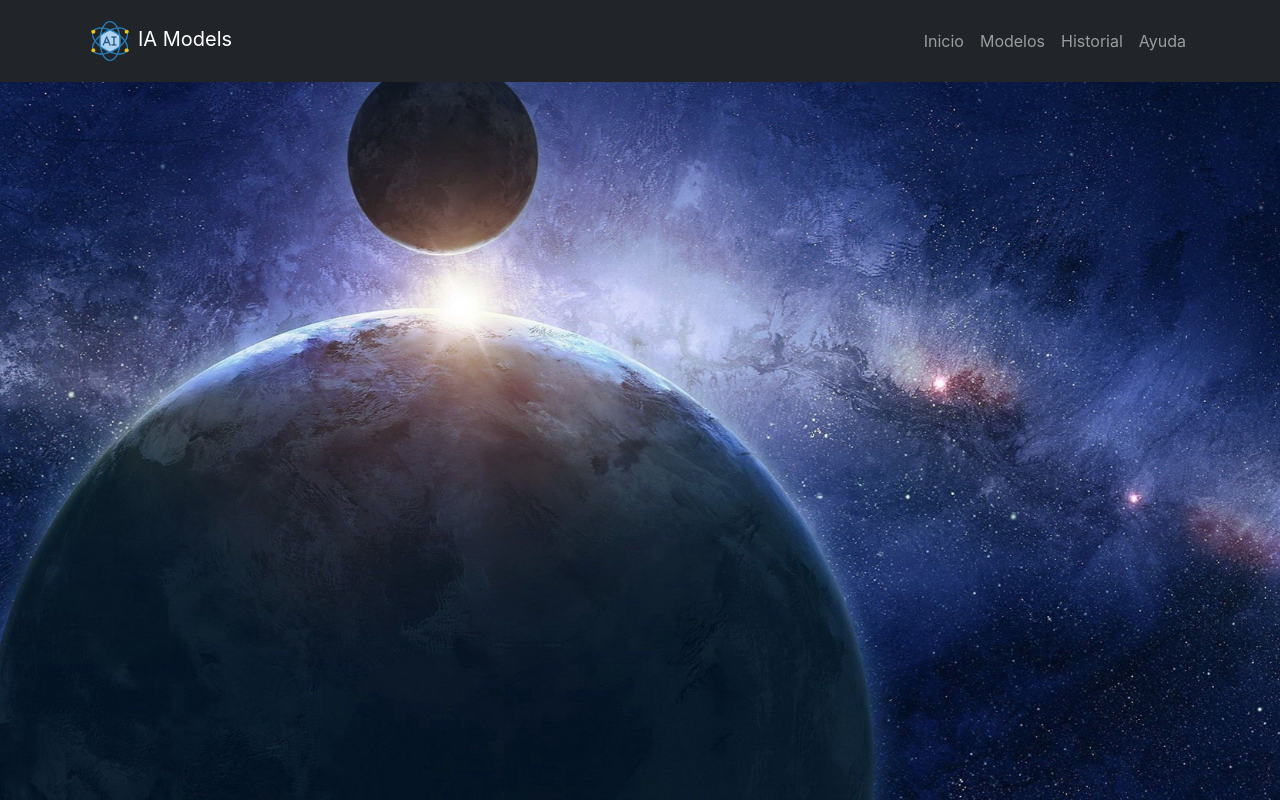
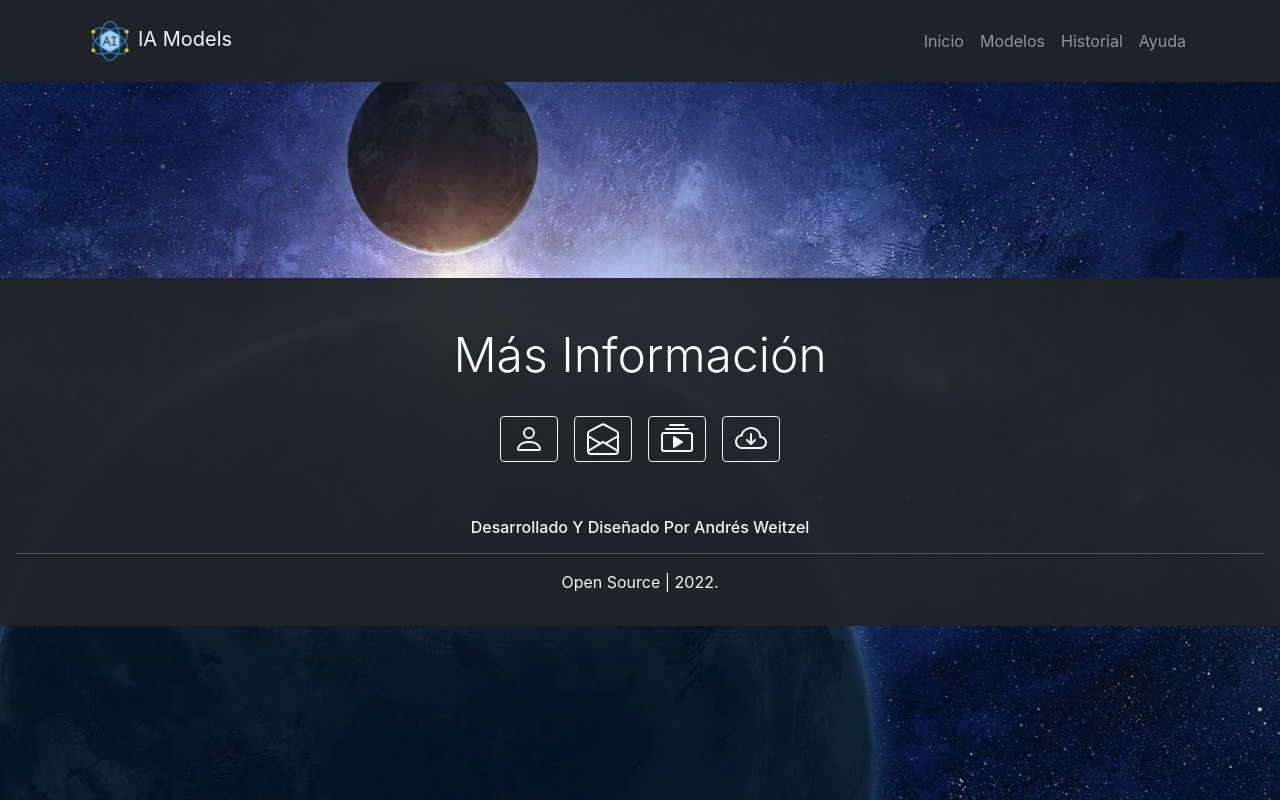
Before and after one commit to andresWeitzel/Microfront_IA-NLP_React, a React (Create React App) app: page / in a window 1280 px wide. Built offline with nearby package versions, Linux system fonts and the light colour scheme.

Commit message:
Updated componentes

```diff
--- a/package.json
+++ b/package.json
@@ -14,6 +14,7 @@
     "react-router-dom": "^6.4.5",
     "react-scripts": "5.0.1",
     "router": "^1.3.7",
+    "sass": "^1.56.1",
     "web-vitals": "^2.1.4"
   },
   "scripts": {
--- a/src/App.js
+++ b/src/App.js
@@ -1,5 +1,5 @@
 
-import './App.css';
+import './App.scss';
 
 //Rutas
 // import { BrowserRouter as Router } from "react-router-dom";
@@ -7,11 +7,14 @@ import './App.css';
 
 //Components
 import NavbarReact from './components/Navbar/NavbarReact';
+import FooterReact from './components/Footer/FooterReact';
 
 function App() {
   return (
     <div className="App">
        <NavbarReact />
+
+       <FooterReact />
 
 
     </div>
--- /dev/null
+++ b/src/components/Footer/FooterReact.jsx
@@ -0,0 +1,104 @@
+
+import React from 'react';
+
+export default class FooterReact extends React.Component {
+
+render(){
+    return (
+      <>
+    {/*footer*/}
+    <footer className="footer mb-0 mt-1">
+
+        <br/>
+        <br/>
+        <br/>
+        <br/>
+        <br/>
+
+        <section className="Jumbotron mb-0 ">
+            <div className="jumbotron jumbotron-fluid d-flex flex-column text-center text-white bg-dark mb-0 mt-5">
+                <h3 className="display-5 mt-5"> Más Información</h3>
+
+                <div className="links m-3 ">
+
+                    <a href="https://github.com/andresWeitzel " target="_blank "><button className="btn btn-dark border-light alert-link text-white m-2 ">
+            <svg width="2em " height="2em " viewBox="0 0 16 16 " className="bi bi-person " fill="currentColor " xmlns="http://www.w3.org/2000/svg ">
+                <path fill-rule="evenodd " d="M10 5a2 2 0 1 1-4 0 2 2 0 0 1 4 0zM8 8a3 3 0 1 0 0-6 3 3 0 0 0 0 6zm6 5c0 1-1 1-1 1H3s-1 0-1-1 1-4 6-4 6 3 6 4zm-1-.004c-.001-.246-.154-.986-.832-1.664C11.516 10.68 10.289 10 8 10c-2.29 0-3.516.68-4.168
+                        1.332-.678.678-.83 1.418-.832 1.664h10z "/>
+              </svg>
+              {/*Fin Icono Github del Autor*/}
+        </button></a>
+
+
+                    {/* Modal */}
+                   {/* Button trigger modal */}
+                    <button type="button" className="btn btn-dark border-light alert-link m-2 " data-toggle="modal" data-target="#exampleModal">
+                {/*icono Contacto*/}
+                <svg width="2em" height="2em" viewBox="0 0 16 16" className="bi bi-envelope-open" fill="currentColor" xmlns="http://www.w3.org/2000/svg">
+                    <path fill-rule="evenodd" d="M8.47 1.318a1 1 0 0 0-.94 0l-6 3.2A1 1 0 0 0 1 5.4v.818l5.724 3.465L8 8.917l1.276.766L15 6.218V5.4a1 1 0 0 0-.53-.882l-6-3.2zM15 7.388l-4.754 2.877L15 13.117v-5.73zm-.035 6.874L8 10.083l-6.965 4.18A1 1 0 0 0 2 15h12a1 1 0 0 0 .965-.738zM1 13.117l4.754-2.852L1 7.387v5.73zM7.059.435a2 2 0 0 1 1.882 0l6 3.2A2 2 0 0 1 16 5.4V14a2 2 0 0 1-2 2H2a2 2 0 0 1-2-2V5.4a2 2 0 0 1 1.059-1.765l6-3.2z"/>
+                  </svg>
+                  {/*icono Contacto*/}
+               </button>
+                    <div className="modal fade text-dark" id="exampleModal" tabindex="-1" aria-labelledby="exampleModalLabel" aria-hidden="true">
+                        <div className="modal-dialog">
+                            <div className="modal-content">
+                                <div className="modal-header">
+                                    <button type="button" className="close" data-dismiss="modal" aria-label="Close"></button>
+                                    <span aria-hidden="true">&times;</span>
+
+                                </div>
+                                <div className="modal-body">
+                                    <h5>andres96energy@hotmail.com</h5>
+                                </div>
+                                <div className="modal-footer">
+                                    <button type="button" className="btn btn-success" data-dismiss="modal">Cerrar</button>
+
+                                </div>
+                            </div>
+                        </div>
+                    </div>
+
+                    {/*Fin Modal*/}
+
+                    <a href="https://www.youtube.com/channel/UCuSVXmBcMURyTvbmbcgZalQ?view_as=subscriber " target="_blank "><button  className="btn btn-dark border-light alert-link m-2 ">
+            {/*icono Otros Cursos*/}
+            <svg width="2em " height="2em " viewBox="0 0 16 16 " className="bi bi-collection-play " fill="currentColor " xmlns="http://www.w3.org/2000/svg ">
+            <path fill-rule="evenodd " d="M14.5 13.5h-13A.5.5 0 0 1 1 13V6a.5.5 0 0 1 .5-.5h13a.5.5 0 0 1 .5.5v7a.5.5 0 0 1-.5.5zm-13 1A1.5 1.5 0 0 1 0 13V6a1.5 1.5 0 0 1 1.5-1.5h13A1.5 1.5 0 0 1 16 6v7a1.5 1.5 0 0 1-1.5 1.5h-13zM2 3a.5.5 0 0 0
+                        .5.5h11a.5.5 0 0 0 0-1h-11A.5.5 0 0 0 2 3zm2-2a.5.5 0 0 0 .5.5h7a.5.5 0 0 0 0-1h-7A.5.5 0 0 0 4 1z "/>
+            <path fill-rule="evenodd " d="M6.258 6.563a.5.5 0 0 1 .507.013l4 2.5a.5.5 0 0 1 0 .848l-4 2.5A.5.5 0 0 1 6 12V7a.5.5 0 0 1 .258-.437z "/>
+          </svg>
+          {/*Fin Icono Otros Cursos*/}
+        </button></a>
+
+                    <a href="https://github.com/andresWeitzel/Material_de_Estudio " target="_blank ">
+                        <button className="btn btn-dark border-light alert-link m-2 ">
+           {/*Icono material Extra*/}
+            <svg width="2em " height="2em " viewBox="0 0 16 16 " className="bi bi-cloud-arrow-down " fill="currentColor " xmlns="http://www.w3.org/2000/svg ">
+                <path fill-rule="evenodd " d="M4.406 3.342A5.53 5.53 0 0 1 8 2c2.69 0 4.923 2 5.166 4.579C14.758 6.804 16 8.137 16 9.773 16 11.569 14.502 13 12.687 13H3.781C1.708 13 0 11.366 0 9.318c0-1.763 1.266-3.223 2.942-3.593.143-.863.698-1.723
+                        1.464-2.383zm.653.757c-.757.653-1.153 1.44-1.153 2.056v.448l-.445.049C2.064 6.805 1 7.952 1 9.318 1 10.785 2.23 12 3.781 12h8.906C13.98 12 15 10.988 15 9.773c0-1.216-1.02-2.228-2.313-2.228h-.5v-.5C12.188 4.825 10.328 3 8 3a4.53
+                        4.53 0 0 0-2.941 1.1z "/>
+                <path fill-rule="evenodd " d="M7.646 10.854a.5.5 0 0 0 .708 0l2-2a.5.5 0 0 0-.708-.708L8.5 9.293V5.5a.5.5 0 0 0-1 0v3.793L6.354 8.146a.5.5 0 1 0-.708.708l2 2z "/>
+              </svg>
+              {/*Fin Icono material Extra*/}
+                </button>
+                    </a>
+
+                    <div className="mt-5">
+                        <h6 className="text-capitalize text-center">Desarrollado y Diseñado por Andrés Weitzel
+                        </h6>
+                    </div>
+                    <div className=" mr-0 ml-5 text-white text-center">
+                        <hr className="bg-white"></hr>
+                        <p className="text-right ml-5 mr-0">
+                            Open Source | 2022.
+                        </p>
+                    </div>
+                </div>
+            </div>
+        </section>
+    </footer>
+    {/*FIN FOOTER*/}
+    </>
+  );
+}
+}
```
Also changed, not shown: 1 other file (tests, documents, lock files or other folders).
